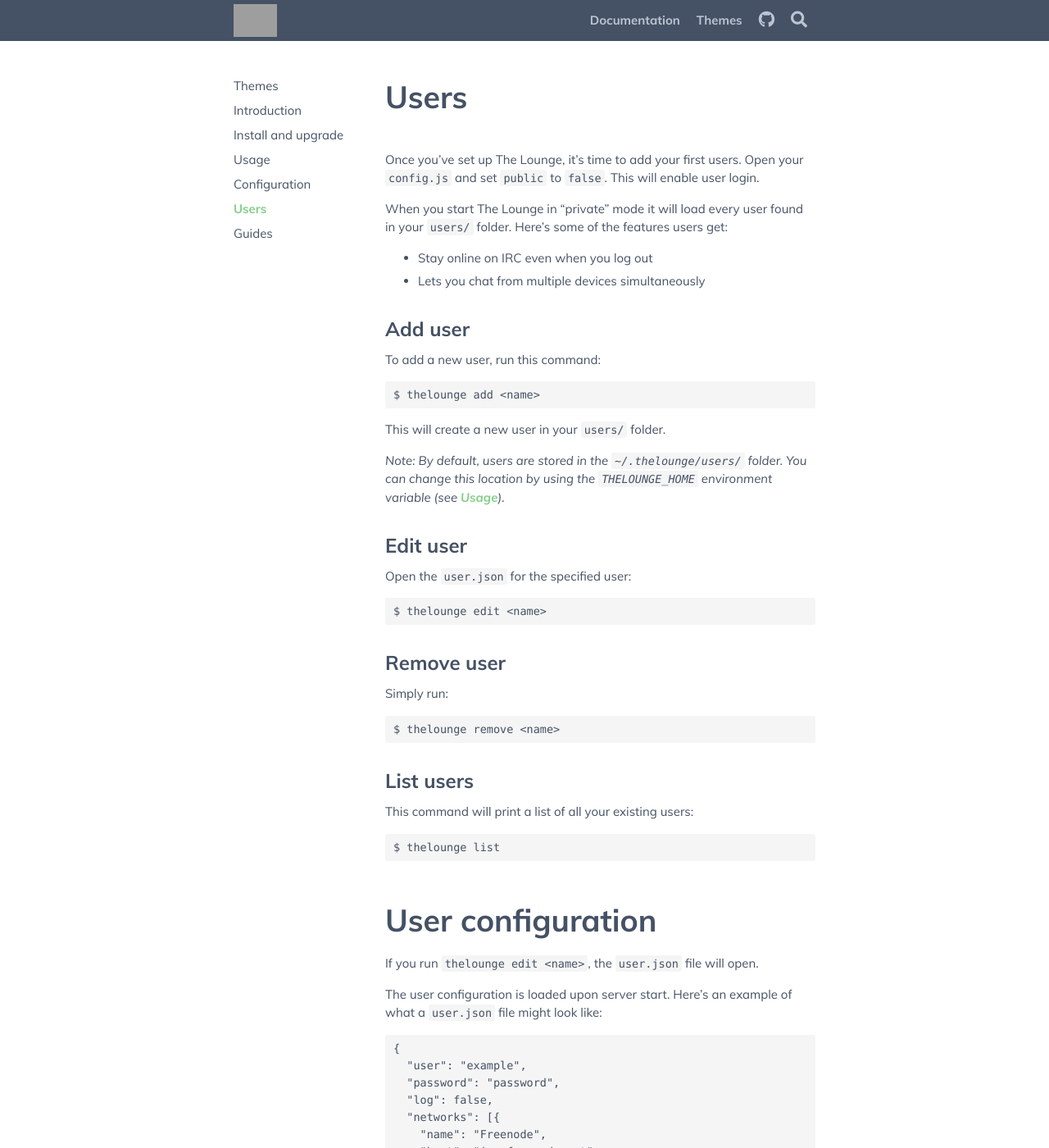
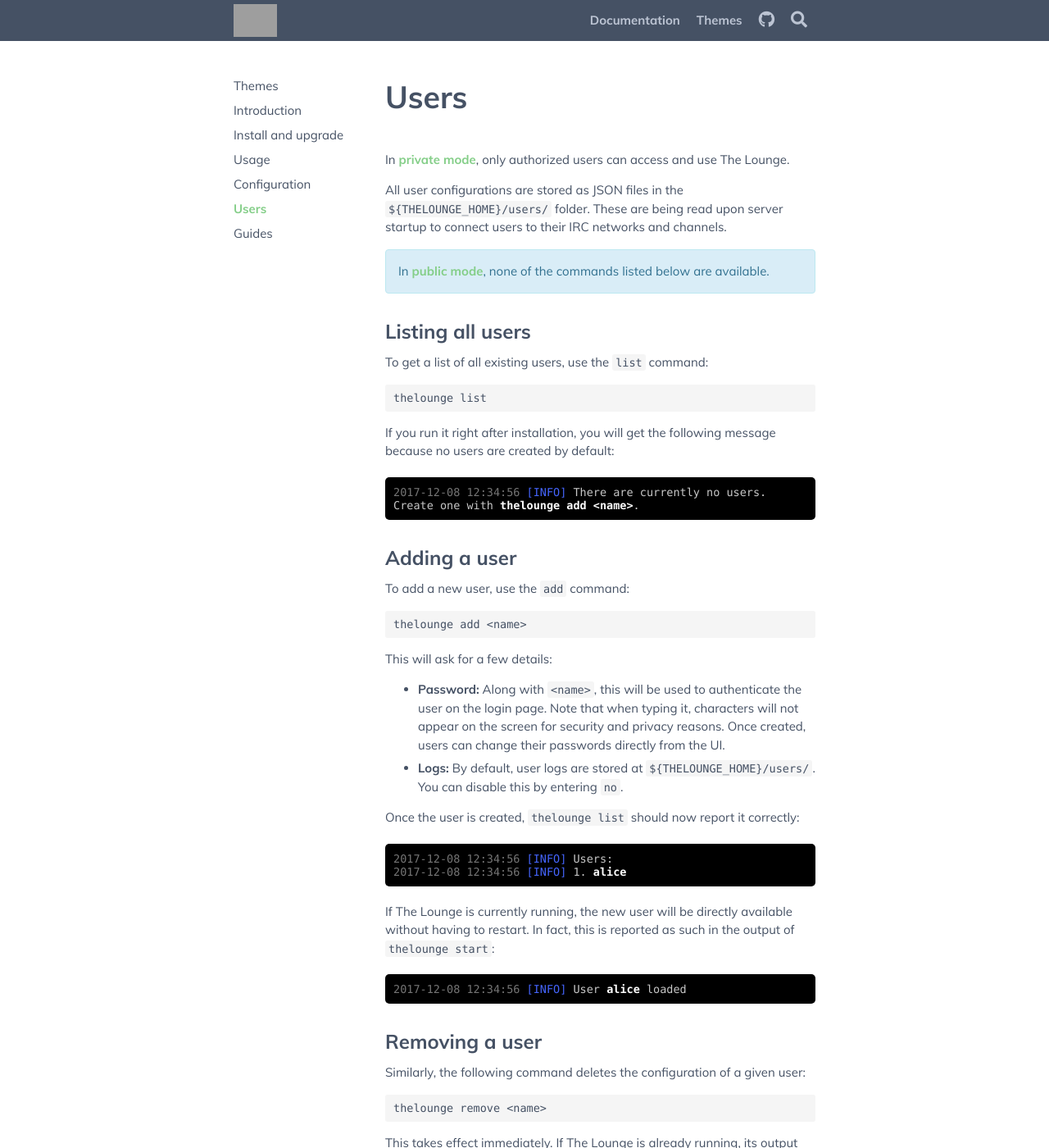
Before and after one commit to thelounge/thelounge.github.io, a Jekyll site: the page built from _docs/users.md, in a window 1280 px wide and 1400 px high. Shown: the whole window at 82% size. Built offline with Jekyll 4.4.1, drawn with Linux system fonts in a browser that asks for light colours; comment, search, counter and statistics services are not loaded; some of the changed text lies outside the part shown.

Commit message:
Document user management in The Lounge

````diff
--- a/_docs/users.md
+++ b/_docs/users.md
@@ -4,73 +4,98 @@
 order: 5
 ---
 
-Once you've set up The Lounge, it's time to add your first users. Open your `config.js` and set `public` to `false`. This will enable user login.
+In [private mode](/docs/configuration.html#public), only authorized users can access and use The Lounge.
 
-When you start The Lounge in "private" mode it will load every user found in your `users/` folder. Here's some of the features users get:
+All user configurations are stored as JSON files in the `${THELOUNGE_HOME}/users/` folder. These are being read upon server startup to connect users to their IRC networks and channels.
 
-- Stay online on IRC even when you log out
-- Lets you chat from multiple devices simultaneously
+{: .alert.alert-info role="alert"}
+In **[public mode](/docs/configuration#public)**, none of the commands listed below are available.
 
-## Add user
+## Listing all users
 
-To add a new user, run this command:
+To get a list of all existing users, use the `list` command:
 
-```
-$ thelounge add <name>
+```sh
+thelounge list
 ```
 
-This will create a new user in your `users/` folder.
+If you run it right after installation, you will get the following message because no users are created by default:
 
-_Note: By default, users are stored in the `~/.thelounge/users/` folder. You can change this location by using the `THELOUNGE_HOME` environment variable (see [Usage](/docs/usage.html#thelounge_home))._
+<div class="terminal">
+  <span class="terminal-log-info"></span>
+  There are currently no users. Create one with <span class="terminal-bold">thelounge add &lt;name&gt;</span>.
+</div>
 
-## Edit user
+## Adding a user
 
-Open the `user.json` for the specified user:
+To add a new user, use the `add` command:
 
-```
-$ thelounge edit <name>
+```sh
+thelounge add <name>
 ```
 
-## Remove user
+This will ask for a few details:
 
-Simply run:
+- **Password:** Along with `<name>`, this will be used to authenticate the user on the login page. Note that when typing it, characters will not appear on the screen for security and privacy reasons. Once created, users can change their passwords directly from the UI.
+- **Logs:** By default, user logs are stored at `${THELOUNGE_HOME}/users/`. You can disable this by entering `no`.
 
-```
-$ thelounge remove <name>
+Once the user is created, `thelounge list` should now report it correctly:
+
+<div class="terminal">
+  <span class="terminal-log-info"></span>
+  Users:<br>
+
+  <span class="terminal-log-info"></span>
+  1. <span class="terminal-bold">alice</span>
+</div>
+
+If The Lounge is currently running, the new user will be directly available without having to restart. In fact, this is reported as such in the output of `thelounge start`:
+
+<div class="terminal">
+  <span class="terminal-log-info"></span>
+  User <span class="terminal-bold">alice</span> loaded
+</div>
+
+## Removing a user
+
+Similarly, the following command deletes the configuration of a given user:
+
+```sh
+thelounge remove <name>
 ```
 
-## List users
+This takes effect immediately. If The Lounge is already running, its output will report:
 
-This command will print a list of all your existing users:
+<div class="terminal">
+  <span class="terminal-log-info"></span>
+  User <span class="terminal-bold">alice</span> disconnected and removed.
+</div>
 
-```
-$ thelounge list
+Note that this does not delete the logs for this user.
+
+## Resetting a user's password
+
+If a user loses their password, you can reset it with the `reset` command:
+
+```sh
+thelounge reset <name>
 ```
 
-# User configuration
+This will interactively ask you for a new password, similarly to the `add` command. The previous password is not required. The new password will take effect immediately, without having to restart the server, and any running instance of The Lounge will report:
 
-If you run `thelounge edit <name>`, the `user.json` file will open.
+<div class="terminal">
+  <span class="terminal-log-info"></span>
+  Password for user <span class="terminal-bold">alice</span> was reset.
+</div>
 
-The user configuration is loaded upon server start. Here's an example of what a `user.json` file might look like:
+## Editing a user configuration file
 
+The `edit` command opens `vi` (or whatever program you set in your `$EDITOR` environment variable if any) with the configuration file of a given user:
+
+```sh
+thelounge edit <name>
 ```
-{
-  "user": "example",
-  "password": "password",
-  "log": false,
-  "networks": [{
-    "name": "Freenode",
-    "host": "irc.freenode.net",
-    "port": 6697,
-    "tls": true,
-    "password": "serverpw",
-    "nick": "john",
-    "realname": "John Doe",
-    "commands": [
-      "/msg NickServ identify password",
-      "/msg ChanServ op #chan"
-    ],
-    "join": "#foo, #bar"
-	}]
-}
-```
+
+You can directly edit it by opening the corresponding `${THELOUNGE_HOME}/users/<name>.json` file.
+
+Note that apart from the password field, all changes to the configuration file will require a server restart to take effect.
````
